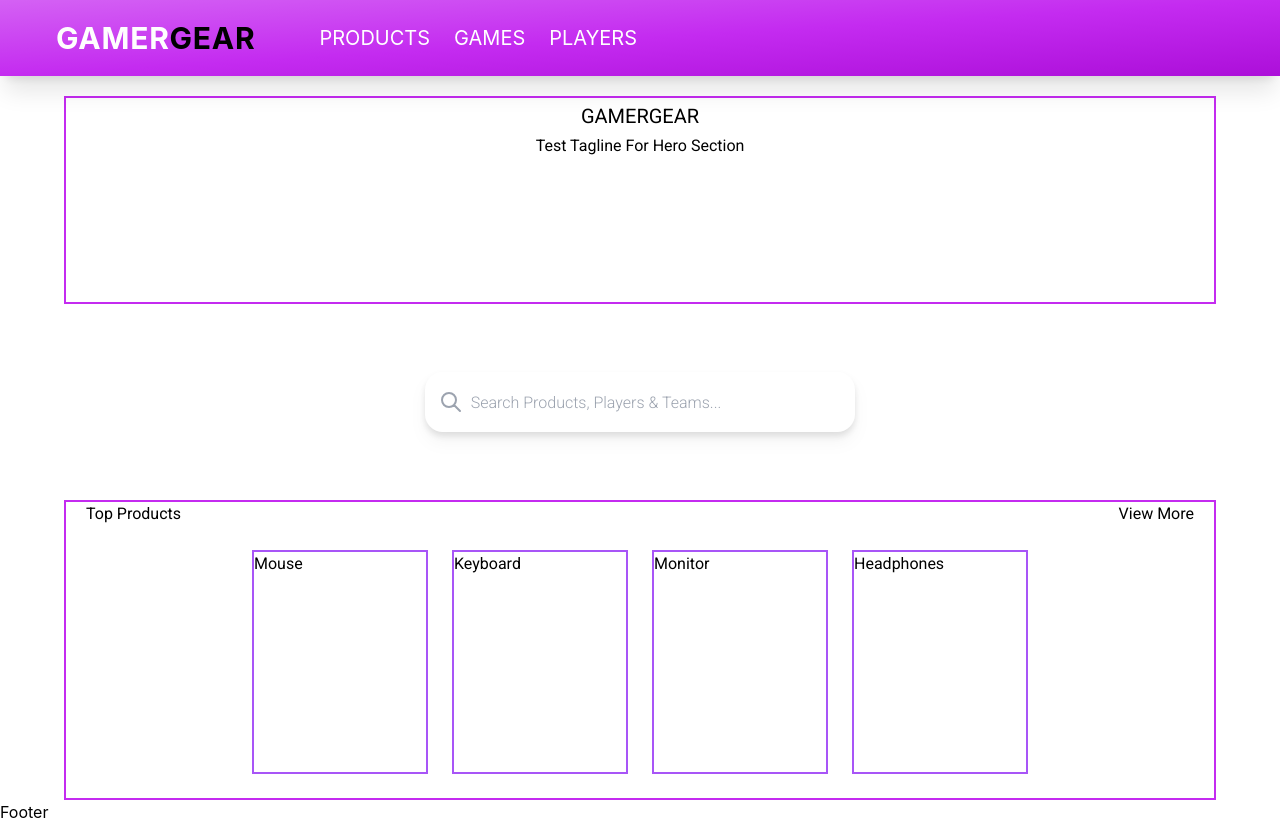
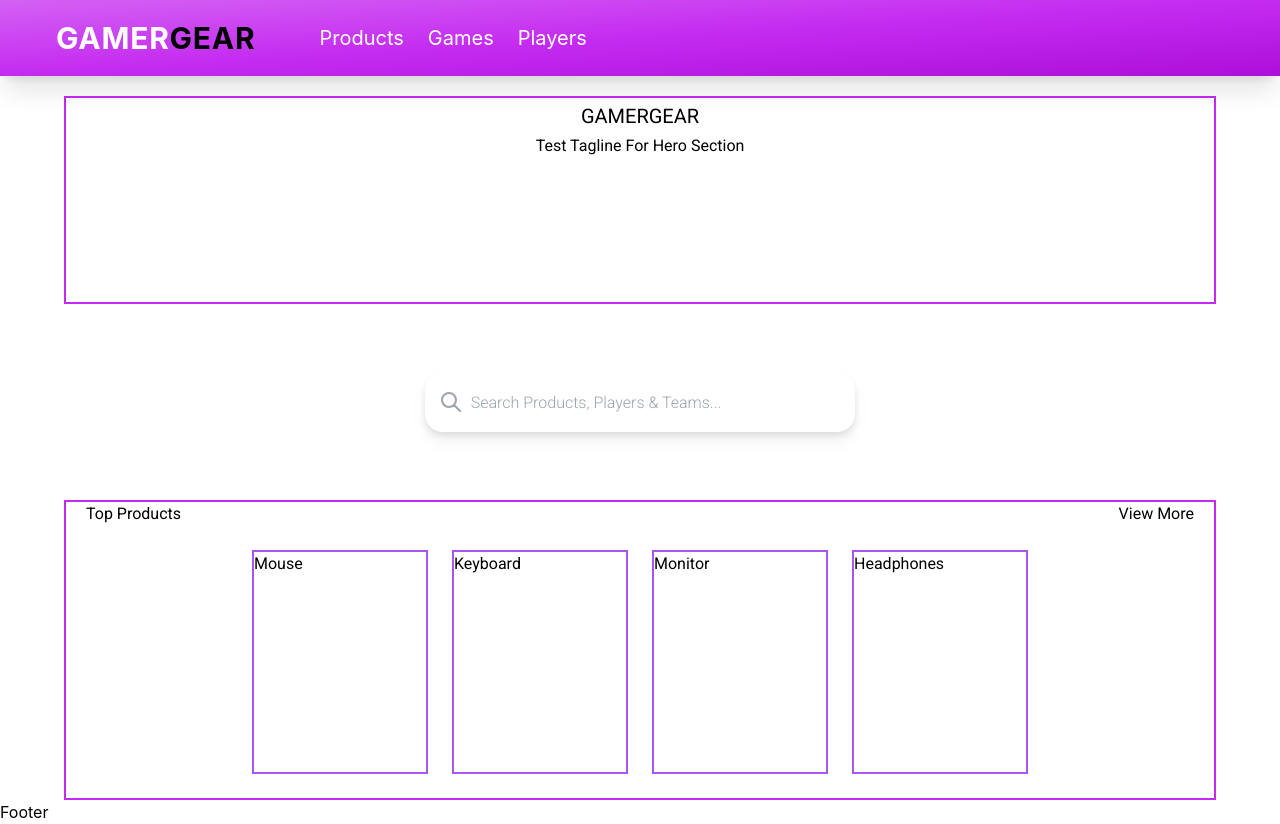
Before and after one commit to liucidity/gamer-gear, a Next.js app: page /home in a window 1280 px wide. Built offline with nearby package versions, Linux system fonts and the light colour scheme; what prettier-plugin-tailwindcss would draw is missing.

Commit message:
style: lowercased menu

```diff
--- a/components/Navbar.tsx
+++ b/components/Navbar.tsx
@@ -20,16 +20,16 @@ const Navbar = () => {
             DropDown
           </button>
           <div className="hidden md:flex md:items-center">
-            <MenuButtons link={"/products"}>PRODUCTS</MenuButtons>
-            <MenuButtons link={"/games"}>GAMES</MenuButtons>
-            <MenuButtons link={"/players"}>PLAYERS</MenuButtons>
+            <MenuButtons link={"/products"}>Products</MenuButtons>
+            <MenuButtons link={"/games"}>Games</MenuButtons>
+            <MenuButtons link={"/players"}>Players</MenuButtons>
           </div>
         </div>
         {dropDownOpen && (
           <div className="flex flex-col items-center justify-start py-4">
-            <MenuButtons link={"/products"}>PRODUCTS</MenuButtons>
-            <MenuButtons link={"/games"}>GAMES</MenuButtons>
-            <MenuButtons link={"/players"}>PLAYERS</MenuButtons>
+            <MenuButtons link={"/products"}>Products</MenuButtons>
+            <MenuButtons link={"/games"}>Games</MenuButtons>
+            <MenuButtons link={"/players"}>Players</MenuButtons>
           </div>
         )}
       </nav>
```
